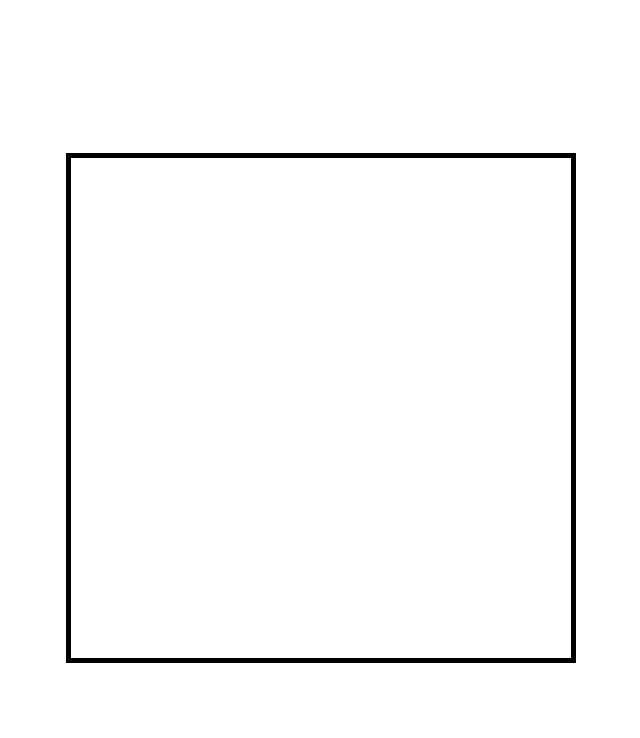
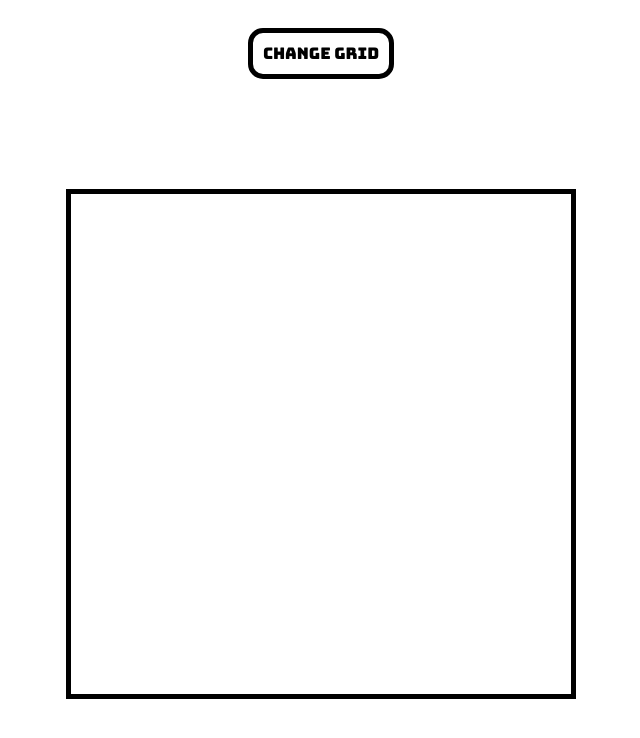
Before and after one commit to 3Dum/etch-a-sketch, a plain HTML site: page index.html in a window 1280 px wide. Shown: the whole page, without its empty margins (319-959 px from the left). Drawn offline with Linux system fonts and the light colour scheme.

Commit message:
Add change grid button

```diff
--- a/index.html
+++ b/index.html
@@ -6,9 +6,13 @@
   <meta name="viewport" content="width=device-width, initial-scale=1.0">
   <link rel="stylesheet" href="./styles.css">
   <script src="./main.js" defer></script>
+  <link rel="preconnect" href="https://fonts.googleapis.com">
+  <link rel="preconnect" href="https://fonts.gstatic.com" crossorigin>
+  <link href="https://fonts.googleapis.com/css2?family=Bungee&display=swap" rel="stylesheet">
   <title>Document</title>
 </head>
 <body>
+  <button id="change">Change Grid</button>
   <div class="container"></div>
 </body>
 </html>
--- a/styles.css
+++ b/styles.css
@@ -17,5 +17,18 @@
 body {
   height: 100vh;
   display: flex;
+  flex-direction: column;
   justify-content: center;
+  font-family: Bungee, 'Courier New', Courier, monospace;
 }
+
+button {
+  all: unset;
+  align-self: center;
+  margin-top: 20px;
+  cursor: pointer;
+  border: 5px solid black;
+  border-radius: 15px;
+  padding: 10px;
+
+}
```
